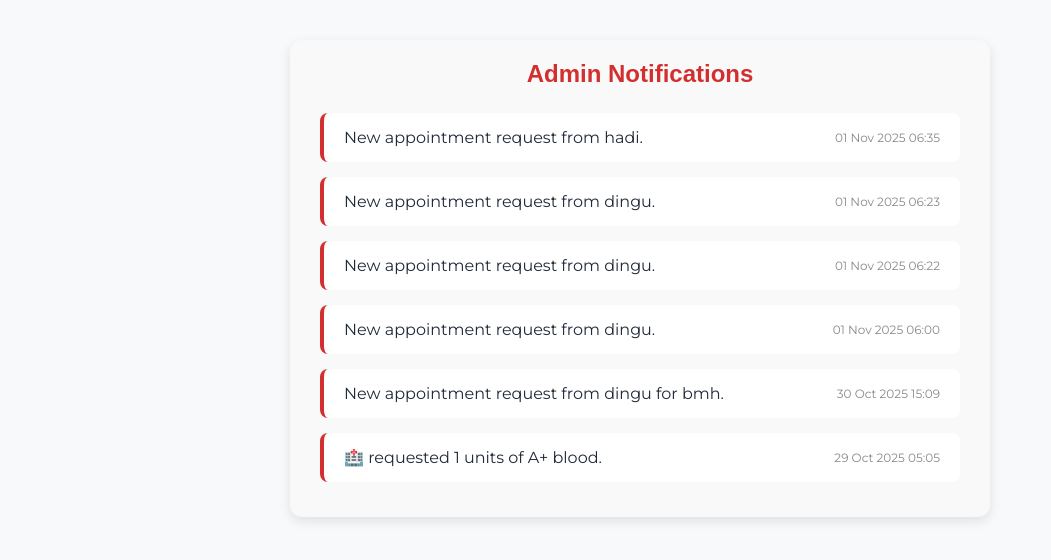
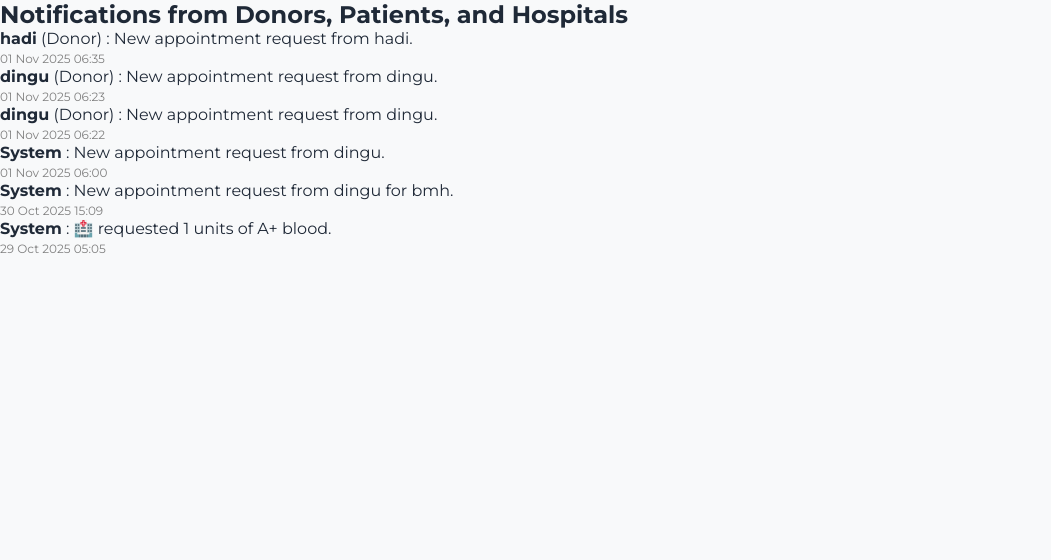
Before and after one commit to nailaanver/blood_bank_management_system, a Django app: page /notification_admin/ in a window 1280 px wide. Shown: the top 560 px of the page, without its empty margins (0-1051 px from the left). Run offline with Django 5.2, Linux system fonts and the light colour scheme; a user stored in the database is signed in; data comes from the database, SQL or seed files in the repository; both versions use the stored data as it was after the commit.

Commit message:
set notification of donor and past date of prefered date

```diff
--- a/blood_bank_app/models.py
+++ b/blood_bank_app/models.py
@@ -182,14 +182,22 @@ class BloodRequest(models.Model):
         return f"{self.full_name} - {self.blood_group}"
 
 class Notification(models.Model):
-    user = models.ForeignKey(User, on_delete=models.CASCADE, related_name='notifications')
+    sender = models.ForeignKey(User, on_delete=models.CASCADE, related_name='sent_notifications', null=True, blank=True)
+    user = models.ForeignKey(User, on_delete=models.CASCADE, related_name='notifications')  # receiver (admin)
     message = models.TextField()
     is_read = models.BooleanField(default=False)
     created_at = models.DateTimeField(auto_now_add=True)
-    appointment = models.ForeignKey(Appointment, on_delete=models.SET_NULL, null=True, blank=True)
+    appointment = models.ForeignKey(
+    'Appointment',             # new line ✅
+    on_delete=models.CASCADE,
+    null=True, blank=True,
+    related_name='notifications'
+)
+
 
     def __str__(self):
-        return f"Notification for {self.user.username}"
+        return f"Notification from {self.sender.username if self.sender else 'System'}"
+
 
 
 # models.py
--- a/blood_bank_app/templates/partials/notification_admin.html
+++ b/blood_bank_app/templates/partials/notification_admin.html
@@ -1,85 +1,26 @@
 {% extends 'master.html' %}
 {% load static %}
 
-{% block title %}Notifications{% endblock %}
+{% block title %}Admin Notifications{% endblock %}
 
 {% block content %}
-<style>
-/* Container styling */
-.container {
-    max-width: 700px;
-    margin: 40px auto;
-    padding: 20px 30px;
-    background-color: #f9f9f9;
-    border-radius: 12px;
-    box-shadow: 0 4px 12px rgba(0,0,0,0.1);
-}
-
-/* Heading */
-.container h2 {
-    text-align: center;
-    color: #d32f2f;  /* Red for blood bank theme */
-    margin-bottom: 25px;
-    font-family: 'Arial', sans-serif;
-}
-
-/* Notification list */
-.notification-list {
-    list-style: none;
-    padding: 0;
-    margin: 0;
-}
-
-/* Notification item */
-.notification-list li {
-    background-color: #fff;
-    border-left: 4px solid #d32f2f;
-    padding: 15px 20px;
-    margin-bottom: 15px;
-    border-radius: 8px;
-    transition: transform 0.2s ease, box-shadow 0.2s ease;
-    display: flex;
-    justify-content: space-between;
-    align-items: center;
-}
-
-/* Hover effect */
-.notification-list li:hover {
-    transform: translateY(-2px);
-    box-shadow: 0 4px 8px rgba(0,0,0,0.15);
-}
-
-/* Timestamp */
-.notification-list li span {
-    color: #888;
-    font-size: 12px;
-    margin-left: 10px;
-}
-
-/* No notifications message */
-.notification-list li:last-child:only-child {
-    text-align: center;
-    color: #555;
-    font-style: italic;
-}
-
-/* Optional: make container responsive */
-@media (max-width: 768px) {
-    .container {
-        padding: 15px 20px;
-        margin: 20px auto;
-    }
-}
-</style>
-
 <div class="container">
-    <h2>Admin Notifications</h2>
+    <h2>Notifications from Donors, Patients, and Hospitals</h2>
     <ul class="notification-list">
         {% if notifications %}
             {% for notif in notifications %}
                 <li>
-                    {{ notif.message }}
-                    <span>{{ notif.created_at|date:"d M Y H:i" }}</span>
+                    {% if notif.sender %}
+                        <strong>{{ notif.sender.username }}</strong>
+                        ({{ notif.sender.profile.role|capfirst }})
+                    {% else %}
+                        <strong>System</strong>
+                    {% endif %}
+                    : {{ notif.message }}
+                    <br>
+                    <span style="color: gray; font-size:12px;">
+                        {{ notif.created_at|date:"d M Y H:i" }}
+                    </span>
                 </li>
             {% endfor %}
         {% else %}
--- a/blood_bank_app/views.py
+++ b/blood_bank_app/views.py
@@ -12,9 +12,11 @@ from datetime import date, timedelta
 from django.urls import reverse
 from .models import Branch, Appointment,DonationRequest
 from .models import Profile, DonorDetail, PatientDetail, HospitalDetail, User, ContactMessage,Notification,BloodStock,Donation,HospitalBloodRequest
-from .forms import LoginForm, UserForm, ContactForm, DonorDetailForm, PatientDetailForm, HospitalDetailForm,EligibilityForm,BloodStockForm,HospitalBloodRequestForm
+from .forms import LoginForm, UserForm, ContactForm, DonorDetailForm, PatientDetailForm, HospitalDetailForm,EligibilityForm,BloodStockForm,HospitalBloodRequestForm,AppointmentForm
 from blood_bank_app.forms import LoginForm,UserForm
 from django.contrib.auth.decorators import user_passes_test
+from django.core.exceptions import ValidationError
+
 
 # Create your views here.
 def login_View(request):
@@ -391,54 +393,47 @@ def check_eligibility(request):
 
     return render(request, 'donor/check_eligibility.html', {'form': form, 'result': result, 'status': status})
 
-@login_required
+from datetime import date, datetime
+
+
 def request_appointment(request):
-    donor = DonorDetail.objects.filter(user=request.user).first()
-    today = timezone.localdate().strftime('%Y-%m-%d')  # ✅ convert to HTML date format
+    hospitals = HospitalDetail.objects.all()
+    today = date.today().isoformat()
 
-    if not donor or not donor.is_eligible:
-        messages.warning(request, "⚠️ Please check your eligibility before requesting an appointment.")
-        return redirect('check_eligibility')
+    if request.method == "POST":
+        hospital_id = request.POST.get("hospital")
+        appointment_date = request.POST.get("appointment_date")
+        appointment_time = request.POST.get("appointment_time")
+        notes = request.POST.get("notes")
 
-    hospitals = HospitalDetail.objects.all()
+        try:
+            appointment = Appointment.objects.create(
+                donor=request.user,
+                hospital_id=hospital_id,
+                appointment_date=appointment_date,
+                appointment_time=appointment_time,
+                notes=notes,
+                status='Pending'
+            )
 
-    if request.method == 'POST':
-        appointment_date = request.POST.get('appointment_date')
-        appointment_time = request.POST.get('appointment_time')
-        hospital_id = request.POST.get('hospital')
-        notes = request.POST.get('notes')
+            # Notify admin
+            admin_user = User.objects.filter(is_superuser=True).first()
+            if admin_user:
+                Notification.objects.create(
+                    sender=request.user,
+                    user=admin_user,
+                    message=f"New appointment request from {request.user.username}."
+                )
 
-        if not hospital_id:
-            messages.success(request, "✅ You are eligible! You can now request an appointment.")
-            return redirect('request_appoiments')
+            messages.success(request, "✅ Appointment request sent successfully!")
+            return redirect('donor_dashboard')
 
-        hospital = HospitalDetail.objects.get(id=hospital_id)
+        except ValidationError as e:
+            # This catches your model validator (past date error)
+            messages.error(request, str(e.message))
+            return render(request, 'donor/request_appoiment.html', {'hospitals': hospitals, 'today': today})
 
-        appointment = Appointment.objects.create(
-            donor=request.user,
-            hospital=hospital,
-            appointment_date=appointment_date,
-            appointment_time=appointment_time,
-            notes=notes,
-            status='Pending'
-        )
-
-        # ✅ Notification
-        Notification.objects.create(
-            user=request.user,
-            message=f"Your appointment request at {hospital.hospital_name} on {appointment_date} is pending approval."
-        )
-
-        messages.success(request, "Appointment request sent successfully!")
-        request.session.pop('eligibility_checked', None)
-        return redirect('donor_dashboard')
-
-    # ✅ Pass 'today' to your HTML
-    return render(request, 'donor/request_appoiment.html', {
-        'hospitals': hospitals,
-        'today': today
-    })
-
+    return render(request, 'donor/request_appoiment.html', {'hospitals': hospitals, 'today': today})
 @login_required
 def patient_detail_form_view(request):
     form = PatientDetailForm(request.POST or None, request.FILES or None, instance=getattr(request.user, 'patientdetail', None))
@@ -460,18 +455,24 @@ def hospital_detail_form_view(request):
     return render(request, 'hospital_detail_form.html', {'form': form})
 
 def request_blood(request):
-    if request.method == 'POST':
+    if request.method == "POST":
         form = BloodRequestForm(request.POST)
         if form.is_valid():
             blood_request = form.save(commit=False)
-            blood_request.user = request.user  # ✅ assign logged-in user here
+            blood_request.user = request.user
+            blood_request.status = "Pending"
             blood_request.save()
-            messages.success(request, 'Your blood request has been submitted successfully!')
-            return redirect('request_status')  # redirect to status page
-    else:
-        form = BloodRequestForm()
 
-    return render(request, 'patient/blood_request.html', {'form': form})
+            # Notify admin
+            admin_user = User.objects.filter(is_superuser=True).first()
+            if admin_user:
+                Notification.objects.create(
+                    user=admin_user,
+                    message=f"New blood request from {request.user.username}."
+                )
+
+            return redirect('patient_dashboard')
+
 
 @login_required
 def request_status(request):
@@ -1086,12 +1087,36 @@ def check_and_add_blood_to_stock():
 from django.contrib.auth.decorators import login_required
 from .models import Notification
 
+login_required
+def notification_admin(request):
+    admin_user = request.user  # logged-in admin
+    notifications = Notification.objects.filter(user=admin_user).order_by('-created_at')
+    return render(request, 'partials/notification_admin.html', {'notifications': notifications})
+
+
+
+
 @login_required
-def notification_admin(request):
-    # Get notifications only for admin users
-    notifications = Notification.objects.filter(user=request.user).order_by('-created_at')
+def create_appointment(request):
+    if request.method == 'POST':
+        # assume form handling here
+        form = AppointmentForm(request.POST)
+        if form.is_valid():
+            appointment = form.save(commit=False)
+            appointment.donor = request.user
+            appointment.save()
 
-    context = {
-        'notifications': notifications,
-    }
-    return render(request, 'partials/notification_admin.html', context)
+            # Create notification for admin
+            admin_users = User.objects.filter(is_staff=True)  # all admin users
+            for admin in admin_users:
+                Notification.objects.create(
+                    user=admin,
+                    message=f"New appointment request from {request.user.username}"
+                )
+
+            messages.success(request, "Appointment request submitted successfully!")
+            return redirect('donor_dashboard')
+    else:
+        form = AppointmentForm()
+
+    return render(request, 'appointment_form.html', {'form': form})
```
Also changed, not shown: blood_bank_app/forms.py (+8 -5 lines), blood_bank_app/migrations/0034_notification_sender.py (added), blood_bank_app/migrations/0035_remove_notification_appointment.py (added), blood_bank_app/migrations/0036_notification_appointment.py (added), db.sqlite3.
